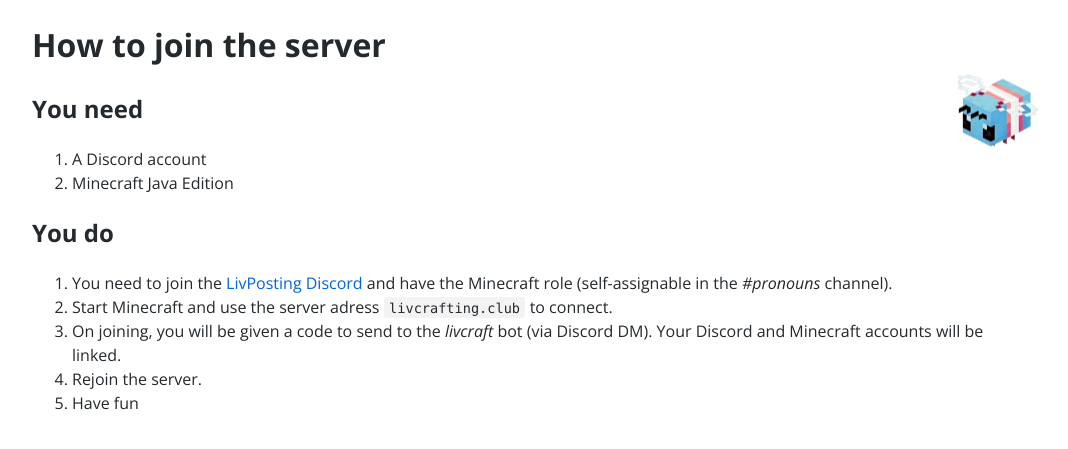
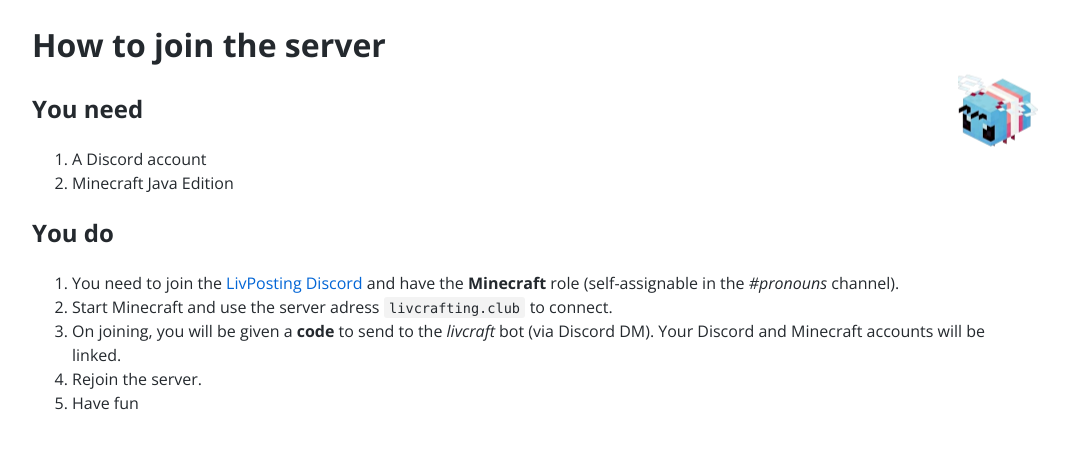
Before and after one commit to BigLazyDragon/livcraft, a Jekyll site: the page built from join.md, in a window 1280 px wide. Shown: the top 449 px of the page, without its empty margins (108-1176 px from the left). Built offline with Jekyll 4.4.1, drawn with Linux system fonts in a browser that asks for light colours.

```diff
--- a/join.md
+++ b/join.md
@@ -8,8 +8,8 @@ layout: join
 2. Minecraft Java Edition
 
 ## You do
-1. You need to join the [LivPosting Discord](https://discord.gg/9s7TvFx) and have the Minecraft role (self-assignable in the *#pronouns* channel).
+1. You need to join the [LivPosting Discord](https://discord.gg/9s7TvFx) and have the **Minecraft** role (self-assignable in the *#pronouns* channel).
 2. Start Minecraft and use the server adress `livcrafting.club` to connect.
-3. On joining, you will be given a code to send to the *livcraft* bot (via Discord DM). Your Discord and Minecraft accounts will be linked.
+3. On joining, you will be given a **code** to send to the *livcraft* bot (via Discord DM). Your Discord and Minecraft accounts will be linked.
 4. Rejoin the server.
 5. Have fun
```
Also changed, not shown: links.md (+4 -0 lines).
